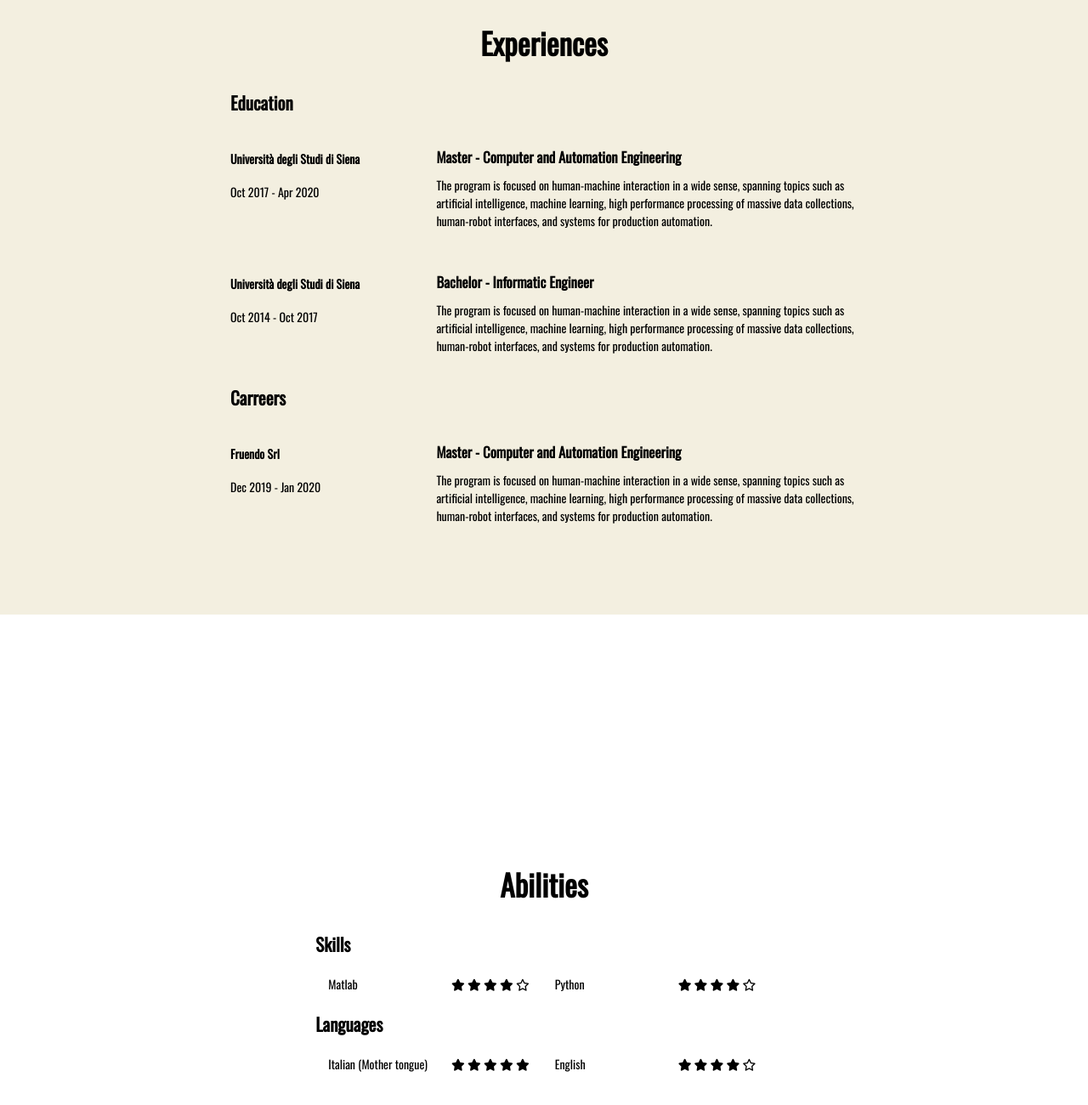
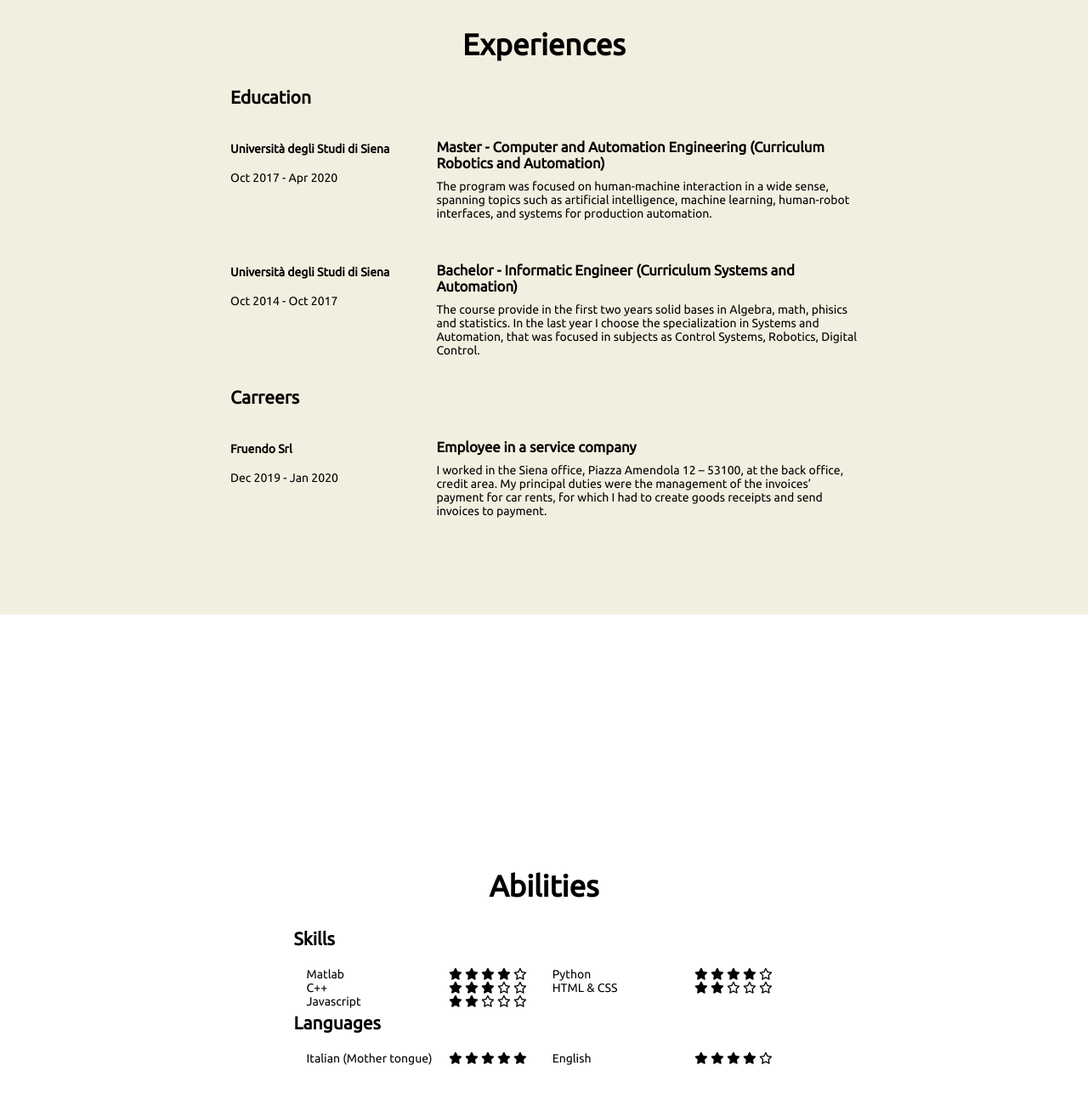
Before and after one commit to matteo-montefiori/matteo-montefiori.github.io, a plain HTML site: page index.html in a window 1280 px wide. Shown: the part 927-2227 px from the top of the page at 85% size. Drawn offline with nearby package versions, Linux system fonts and the light colour scheme.

Commit message:
font changes

```diff
--- a/index.html
+++ b/index.html
@@ -6,7 +6,9 @@
 	<!-- <link rel="stylesheet" href="https://maxcdn.bootstrapcdn.com/bootstrap/3.4.0/css/bootstrap.min.css"> -->
 	<!-- icon library -->
 	<script src="https://kit.fontawesome.com/60469d90dd.js" crossorigin="anonymous"></script>
-	<link href="https://fonts.googleapis.com/css2?family=Oswald&display=swap" rel="stylesheet">
+	<!-- Font style -->
+	<link href="https://fonts.googleapis.com/css2?family=Ubuntu&display=swap" rel="stylesheet">
+	<!-- <link href="https://fonts.googleapis.com/css2?family=Oswald&display=swap" rel="stylesheet"> -->
 	<link rel="stylesheet" href="styles/style.css">
 
 </head>
@@ -48,8 +50,8 @@
 						</div>
 						<div class="col-mst-2">
 							<p>
-								<strong>Master - Computer and Automation Engineering</strong>
-								The program is focused on human-machine interaction in a wide sense, spanning topics such as artificial intelligence, machine learning, high performance processing of massive data collections, human-robot interfaces, and systems for production automation.
+								<strong>Master - Computer and Automation Engineering (Curriculum Robotics and Automation)</strong>
+								The program was focused on human-machine interaction in a wide sense, spanning topics such as artificial intelligence, machine learning, human-robot interfaces, and systems for production automation.
 							</p>
 						</div>
 					</div>
@@ -62,8 +64,8 @@
 						</div>
 						<div class="col-mst-2">
 							<p>
-								<strong>Bachelor - Informatic Engineer</strong>
-								The program is focused on human-machine interaction in a wide sense, spanning topics such as artificial intelligence, machine learning, high performance processing of massive data collections, human-robot interfaces, and systems for production automation.
+								<strong>Bachelor - Informatic Engineer (Curriculum Systems and Automation)</strong>
+								The course provide in the first two years solid bases in Algebra, math, phisics and statistics. In the last year I choose the specialization in Systems and Automation, that was focused in subjects as Control Systems, Robotics, Digital Control.
 							</p>
 						</div>
 					</div>
@@ -72,7 +74,7 @@
 
 				<h3>Carreers</h3>
 				<div class="experiences">
-					<!-- Master's Row!! -->
+					<!-- Fruendo's Row!! -->
 					<div class="experience row">
 						<div class="col-mst-1">
 							<h4>Fruendo Srl</h4>
@@ -80,8 +82,8 @@
 						</div>
 						<div class="col-mst-2">
 							<p>
-								<strong>Master - Computer and Automation Engineering</strong>
-								The program is focused on human-machine interaction in a wide sense, spanning topics such as artificial intelligence, machine learning, high performance processing of massive data collections, human-robot interfaces, and systems for production automation.
+								<strong>Employee in a service company</strong>
+								I worked in the Siena office, Piazza Amendola 12 – 53100, at the back office, credit area. My principal duties were the management of the invoices’ payment for car rents, for which I had to create goods receipts and send invoices to payment.
 							</p>
 						</div>
 					</div>
@@ -111,6 +113,26 @@
 									<i class="far fa-star"></i>
 								</span>
 							</li>
+							<li>
+								<span class="ability-title">C++</span>
+								<span class="ability-score">
+									<i class="fas fa-star"></i>
+									<i class="fas fa-star"></i>
+									<i class="fas fa-star"></i>
+									<i class="far fa-star"></i>
+									<i class="far fa-star"></i>
+								</span>
+							</li>
+							<li>
+								<span class="ability-title">Javascript</span>
+								<span class="ability-score">
+									<i class="fas fa-star"></i>
+									<i class="fas fa-star"></i>
+									<i class="far fa-star"></i>
+									<i class="far fa-star"></i>
+									<i class="far fa-star"></i>
+								</span>
+							</li>
 						</ul>
 					</div>
 
@@ -126,11 +148,22 @@
 									<i class="far fa-star"></i>
 								</span>
 							</li>
+							<li>
+								<span class="ability-title">HTML & CSS</span>
+								<span class="ability-score">
+									<i class="fas fa-star"></i>
+									<i class="fas fa-star"></i>
+									<i class="far fa-star"></i>
+									<i class="far fa-star"></i>
+									<i class="far fa-star"></i>
+								</span>
+							</li>
 						</ul>
 					</div>
 
 				</div>
 
+				<br>
 				<br>
 
 				<h3>Languages</h3>
--- a/styles/style.css
+++ b/styles/style.css
@@ -1,6 +1,7 @@
 html {
   font-size: 14px; /* px means "pixels": the base font size is now 10 pixels high  */
-  font-family: 'Oswald', sans-serif;
+  /*font-family: 'Oswald', sans-serif;*/
+  font-family: 'Ubuntu', sans-serif;
   /*background-color: #9D7752;*/
 }
 
@@ -132,7 +133,7 @@ header a{
 
 
 .skills-row{
-  width: 42vw;
+  width: 46vw;
 }
 
 
```
